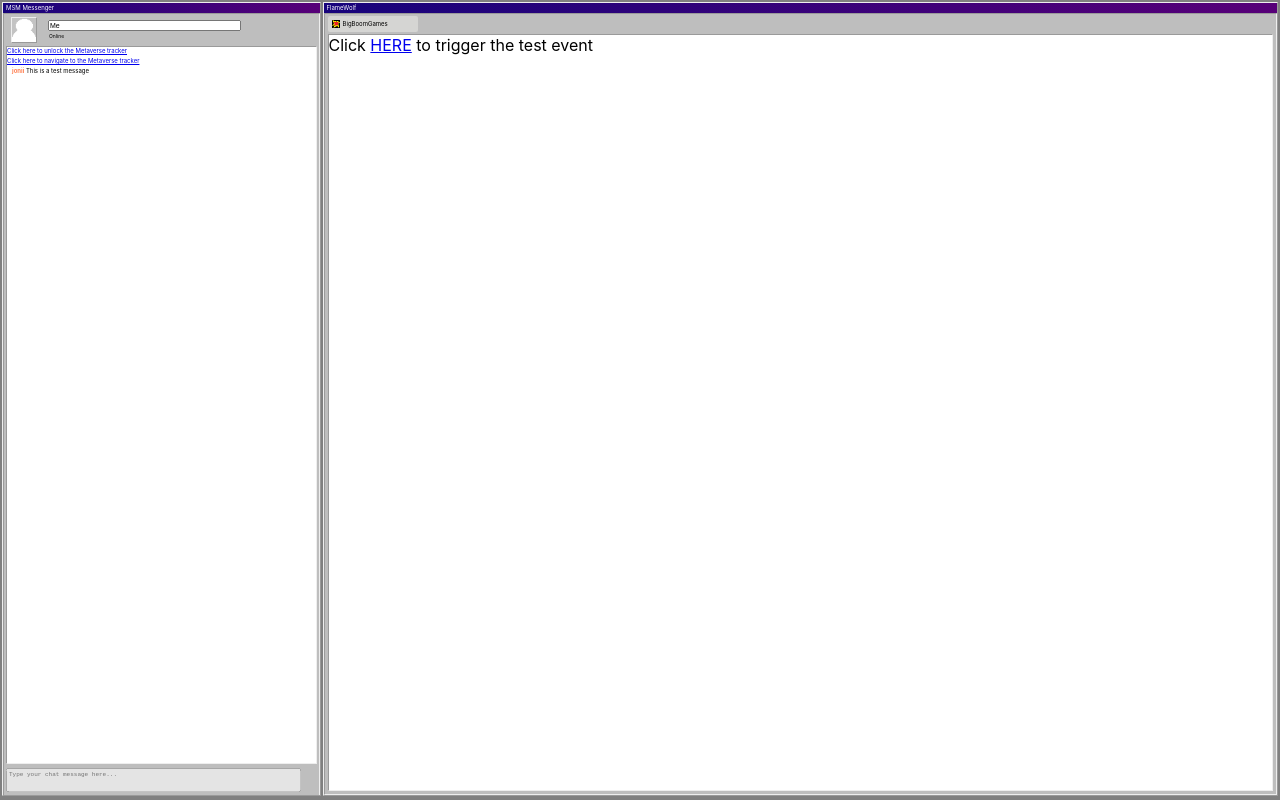
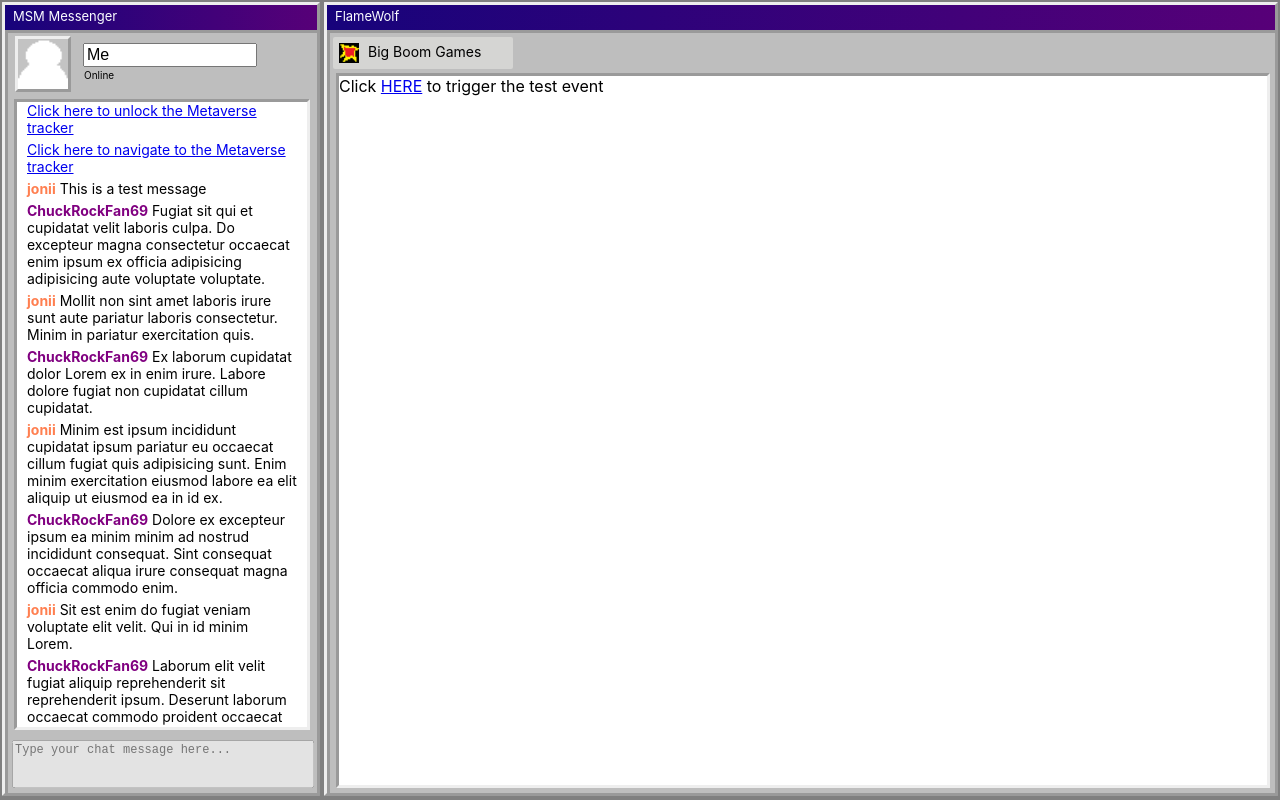
Before and after one commit to siege918/metaverse, a React (Create React App) app: page / in a window 1280 px wide. Built offline with nearby package versions, Linux system fonts and the light colour scheme.

Commit message:
Oops I was zoomed in

```diff
--- a/src/App.css
+++ b/src/App.css
@@ -12,21 +12,21 @@
   padding: 2px;
   display: grid;
   background-color: gray;
-  column-gap: 2px;
+  column-gap: 4px;
   grid-template-columns: 1fr 3fr;
   height: 100%;
 }
 
 .App > div {
   height: 100%;
-  border-width: 1px;
+  border-width: 3px;
   border-style: outset;
   border-radius: 1px;
 }
 
 .Window {
   display: grid;
-  grid-template-rows: 10px 1fr;
+  grid-template-rows: 25px 1fr;
   overflow: hidden;
   background-color: #bebebe;
   height: 100%;
@@ -34,39 +34,41 @@
 }
 
 .Window > .Taskbar {
-  font-size: 6px;
+  font-size: 13px;
   background-image: linear-gradient(to right, #17037b, #570078);
   background-color: #17037b;
-  padding-top: .5px;
+  padding-top: 3px;
   color:#fafcff;
   background-clip: border-box;
   user-select: none;
 }
 
 .Taskbar > .Title {
-  padding-left: 3px;
+  padding-left: 8px;
 }
 
 .Window > .Content {
   height: calc(100% - 2px);
-  width: calc(100% - 2px);
-  border-width: 1px;
+  width: 100%;
+  border-width: 3px;
   border-radius: 1px;
   border-style: inset;
   overflow: auto;
 }
 
 .Window .Messages div {
-  padding-bottom: 3px;
+  padding-bottom: 5px;
+  padding-left: 10px;
+  padding-right: 10px;
 }
 
 .Window .Messages div:last-child {
-  padding-bottom: 5px;
+  padding-bottom: 10px;
 }
 
 .Chat .Content {
   display: grid;
-  grid-template-rows: 30px 1fr 30px;
+  grid-template-rows: 60px 1fr 60px;
   height: 100%;
 }
 
@@ -76,19 +78,19 @@
 
 .Chat .Messages {
   background-color: white;
-  width: calc(100% - 6px);
+  width: calc(100% - 22px);
   max-height: calc(100% - 6px);
-  margin: 2px;
+  margin: 6px;
   border-style: inset;
-  border-width: 1px;
-  font-size: 6px;
+  border-width: 3px;
+  font-size: 14px;
   overflow-y: scroll;
 }
 
 .Chat .Content .Header {
   display: grid;
-  grid-template-columns: 44px 1fr;
-  grid-template-rows: 50% 50%;
+  grid-template-columns: 75px 1fr;
+  grid-template-rows: 60% 40%;
 }
 
 .Chat .Content .Header .AvatarContainer {
@@ -97,11 +99,11 @@
 }
 
 .Chat .Content .Header .Avatar {
-  height: 24px;
-  width: 24px;
+  height: 50px;
+  width: 50px;
   margin-top: 3px;
   margin-left: 7px;
-  border-width: 1px;
+  border-width: 3px;
   border-style: outset;
   user-select: none;
   pointer-events: none;
@@ -114,11 +116,10 @@
 
 .Chat .Content .Header input {
   height: 50%;
-  padding: 0;
   width: 70%;
-  top: -2px;
+  top: 10px;
   position: relative;
-  font-size: 7px;
+  font-size: 16px;
 }
 
 .Chat .EntryContainer {
@@ -127,10 +128,10 @@
 }
 
 .Chat .Entry {
-  font-size: 6px;
-  width: 92%;
-  height: 60%;
-  margin: 2px;
+  font-size: 12px;
+  width: 95%;
+  height: 70%;
+  margin: 4px;
   resize: none;
 }
 
@@ -144,20 +145,19 @@
 }
 
 .OnlineStatus {
-  font-size: 5px;
-  margin-top: 4px;
+  font-size: 10px;
   margin-left: 1px;
   user-select: none;
 }
 
 .Browser .Content {
   display: grid;
-  grid-template-rows: 20px 1fr;
+  grid-template-rows: 40px 1fr;
 }
 
 .Browser .TabsContainer {
   display: grid;
-  grid-template-columns: 90px 90px 90px;
+  grid-template-columns: 180px 180px 180px;
   column-gap: 3px;
   padding-left: 3px;
   user-select: none;
@@ -174,13 +174,13 @@
   border-color: black;
   top: 10%;
   position: relative;
-  font-size: 6px;
+  font-size: 14px;
   display: grid;
-  grid-template-columns: 12px 1fr;
+  grid-template-columns: 32px 1fr;
 }
 
 .Browser .TabsContainer .TabText {
-  margin-top: 4px;
+  margin-top: 6px;
   padding-left: 3px;
 }
 
@@ -190,7 +190,7 @@
 
 .Browser .TabsContainer .Tab:hover {
   border-style: outset;
-  border-width: 1px;
+  border-width: 3px;
   top: 5%;
   cursor: pointer;
 }
@@ -203,16 +203,16 @@
 
 .Browser .ContentContainer {
   background-color: white;
-  margin: 0px 3px 3px 3px;
+  margin: 0px 6px 6px 6px;
   border-style: inset;
-  border-width: 1px;
-  width: calc(100% - 8px);
+  border-width: 3px;
+  width: calc(100% - 20px);
 }
 
 .Favicon img {
-  width: 8px;
-  height: 8px;
-  margin: 4px;
+  width: 20px;
+  height: 20px;
+  margin: 6px;
 }
 
 @keyframes shake {
--- a/src/chat/Chat.tsx
+++ b/src/chat/Chat.tsx
@@ -48,7 +48,7 @@
             messages: [
                 <DebugMessage {...this.props} />,
                 <UserMessage {...this.props} User={UserKey.jonii} Text="This is a test message" />,
-                //...generateTestMessages(this.props),
+                ...generateTestMessages(this.props),
                 ...(props.initialMessages ?? [])
             ],
             disableChat: true,
--- a/src/strings/en.json
+++ b/src/strings/en.json
@@ -10,7 +10,7 @@
         "UI": {
             "Header": "FlameWolf",
             "Tabs": {
-                "Games": "BigBoomGames",
+                "Games": "Big Boom Games",
                 "Movies": "MovieEinstein",
                 "Tracker": "Metaverse Tracker"
             }
```
